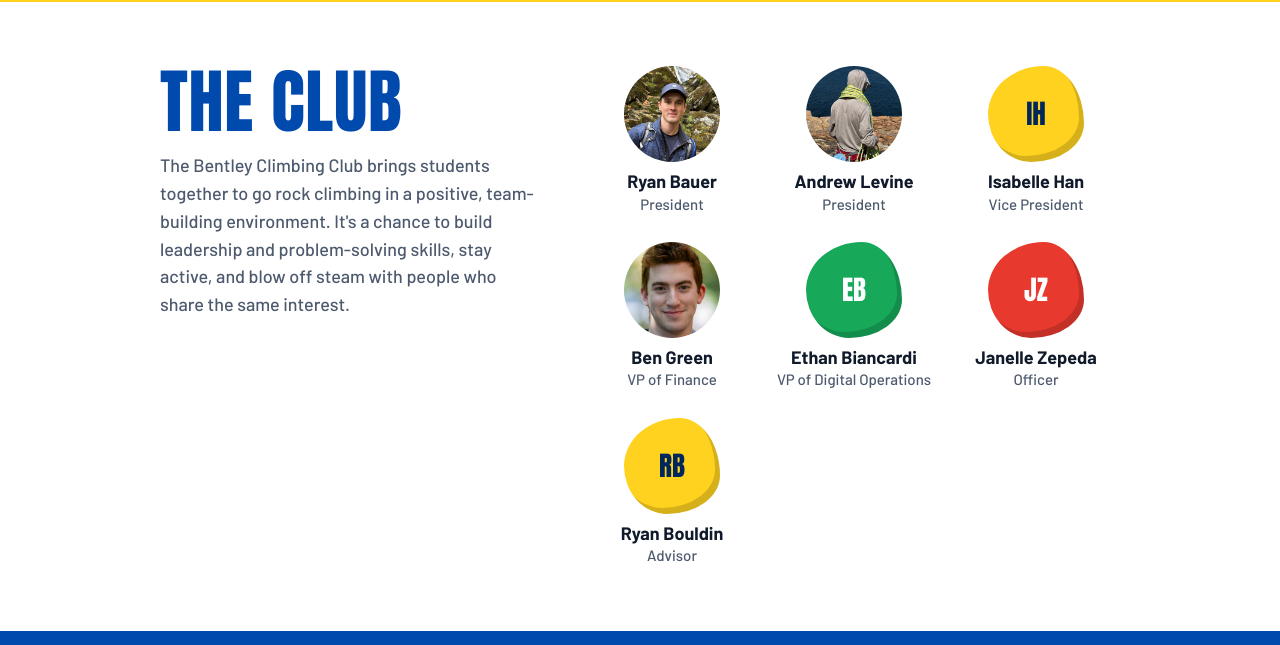
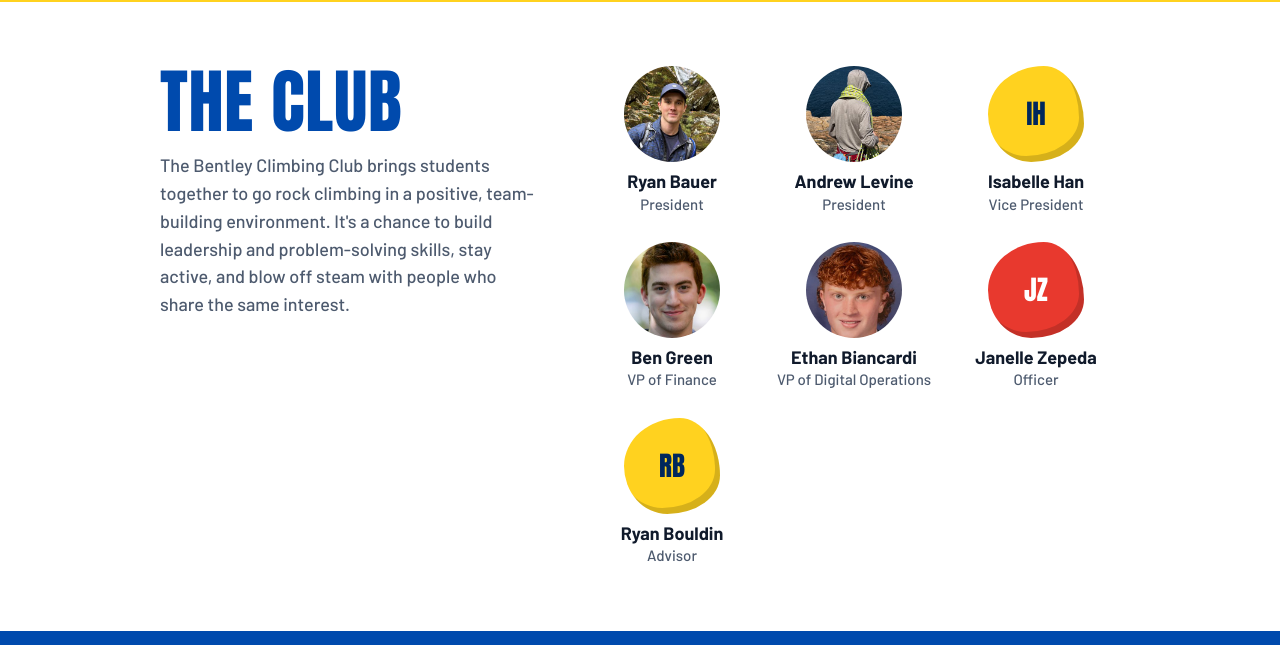
Before and after one commit to ethanbiancardi-prog/bentley-climbing-club, a plain HTML site: page index.html in a window 1280 px wide. Shown: the part 2838-3483 px from the top of the page. Drawn offline with Linux system fonts and the light colour scheme.

Commit message:
Add Ethan's headshot and a verified publish script
Co-Authored-By: Claude Opus 5.5 <noreply@anthropic.com>

```diff
--- a/index.html
+++ b/index.html
@@ -131,7 +131,7 @@
         <li><img src="assets/team/andrew-levine.jpg" width="96" height="96" alt="Andrew Levine, roped up on a sea cliff" loading="lazy"><b>Andrew Levine</b><small>President</small></li>
         <li><span class="initials yellow" aria-hidden="true">IH</span><b>Isabelle Han</b><small>Vice President</small></li>
         <li><img src="assets/team/ben-green.jpg" width="96" height="96" alt="Ben Green" loading="lazy"><b>Ben Green</b><small>VP of Finance</small></li>
-        <li><span class="initials green" aria-hidden="true">EB</span><b>Ethan Biancardi</b><small>VP of Digital Operations</small></li>
+        <li><img src="assets/team/ethan-biancardi.jpg" width="96" height="96" alt="Ethan Biancardi" loading="lazy"><b>Ethan Biancardi</b><small>VP of Digital Operations</small></li>
         <li><span class="initials red" aria-hidden="true">JZ</span><b>Janelle Zepeda</b><small>Officer</small></li>
         <li><span class="initials yellow" aria-hidden="true">RB</span><b>Ryan Bouldin</b><small>Advisor</small></li>
       </ul>
```
Also changed, not shown: assets/team/ethan-biancardi.jpg (added), 2 other files.
